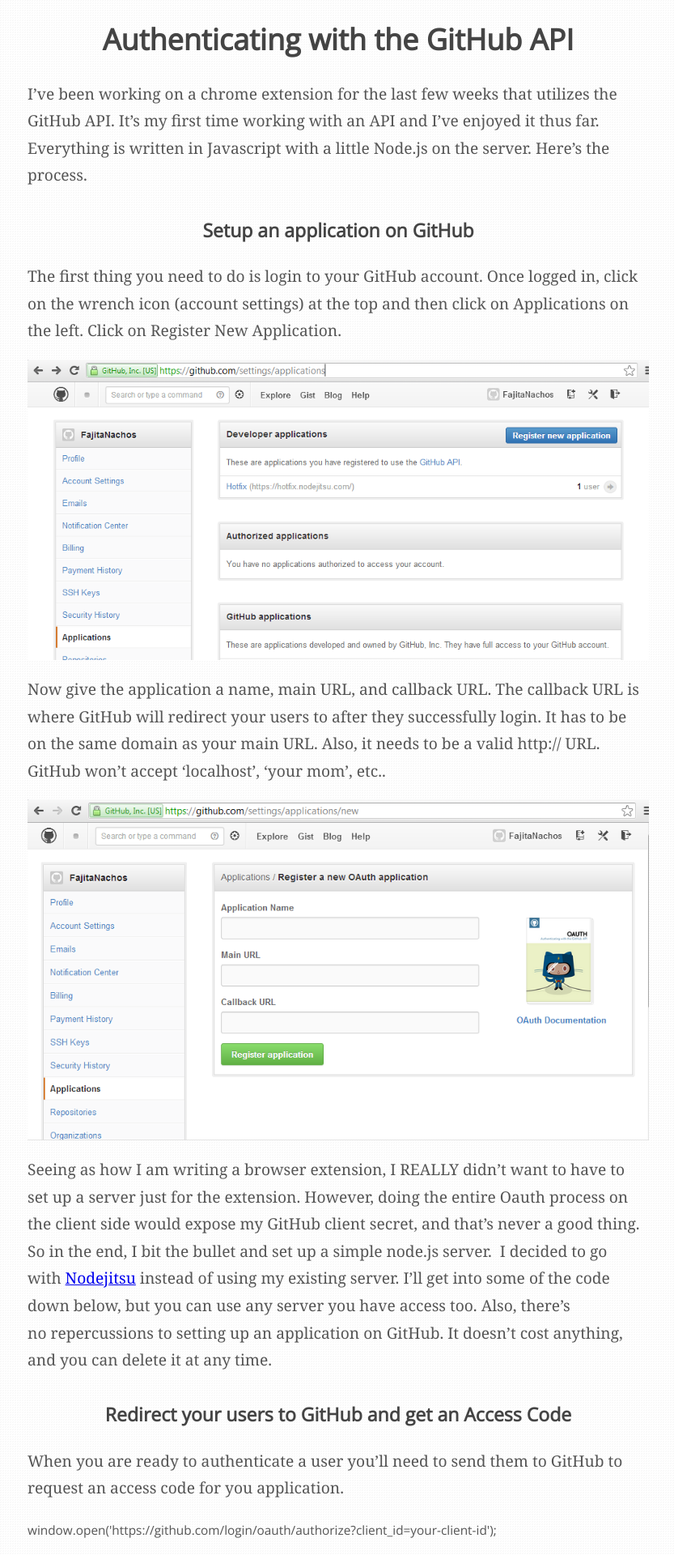
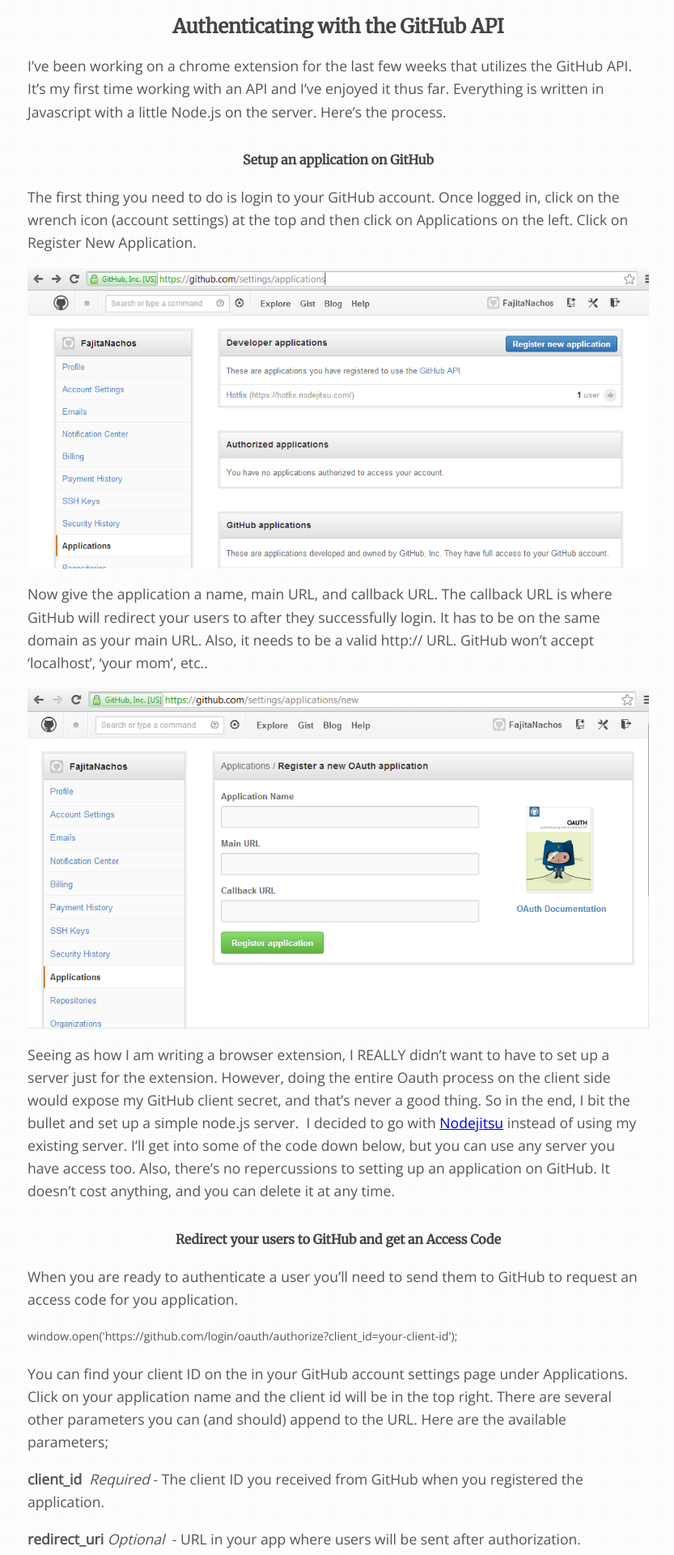
Before and after one commit to karsumit94/andrewholsted.github.io, a Jekyll site: the page built from _posts/2013-02-28-Authenticating-with-the-GitHub-API.md, in a window 1280 px wide. Shown: the top 1920 px of the page at 81% size, without its empty margins (222-1055 px from the left). Built offline with Jekyll 4.4.1, drawn with Linux system fonts in a browser that asks for light colours; nearby versions of some CDN libraries; some web fonts are replaced; Markdown is read by kramdown in place of the engine named in the settings; some of the changed text lies outside the part shown.

Commit message:
Remove background and update posts.

```diff
--- a/_layouts/default.html
+++ b/_layouts/default.html
@@ -10,7 +10,7 @@
         <meta name="description" content="">
         <meta name="viewport" content="width=device-width">
 
-        <link href='http://fonts.googleapis.com/css?family=Droid+Serif' rel='stylesheet' type='text/css'>
+        <link href='http://fonts.googleapis.com/css?family=Merriweather' rel='stylesheet' type='text/css'>
         <link href='http://fonts.googleapis.com/css?family=Open+Sans' rel='stylesheet' type='text/css'>
         <link rel="stylesheet" href="/css/normalize.min.css">
         <link rel="stylesheet" href="/css/main.css">
--- a/css/main.css
+++ b/css/main.css
@@ -62,8 +62,9 @@ textarea {
 
 
 body {
-    font-family:"Droid Serif", "Georgia", serif;
-    background-image: url('/img/brillant.png');
+
+    font-family:"Open Sans", "Arial", sans-serif;
+    background-image: url("/img/brillant.png");
     color:#555;
 }
 
@@ -74,18 +75,20 @@ code {
 }
 
 h1,h2{
-    font-family:"Open Sans", sans-serif;
+    font-family:"Merriweather","Open Sans", serif;
     text-align:center;
     color: #444;
+
+
 }
 
 h1{
-    font-size:2.25em;
+    font-size:1.5em;
 }
 
 h2{
-    font-size:1.2em;
-    margin: 1.5em 0 1em 0;
+    font-size:.9em;
+    margin: 2em 0 1em 0;
 }
 
 img {
@@ -108,8 +111,8 @@ img {
 
 
 #post-content {
-    font-size: 1.2em;
-    line-height: 1.75em;
+    font-size: 1.1em;
+    line-height: 1.6em;
 }
 
 #previous-post {
@@ -130,7 +133,7 @@ img {
 }
 .post-item {
     list-style-type:none;
-    font-size:1.25em;
+    font-size:1.1em;
     line-height:2em;
     font-family: "Open Sans", "Arial", sans-serif;
 }
```
Also changed, not shown: _posts/2013-02-28-Authenticating-with-the-GitHub-API.md (+1 -1 lines), _posts/2013-03-21-Edit-your-projects-with-Chrome-Dev-Tools-and-GitHub-from-anywhere.md (+1 -3 lines), README.md, img/light_wool.png (deleted).
